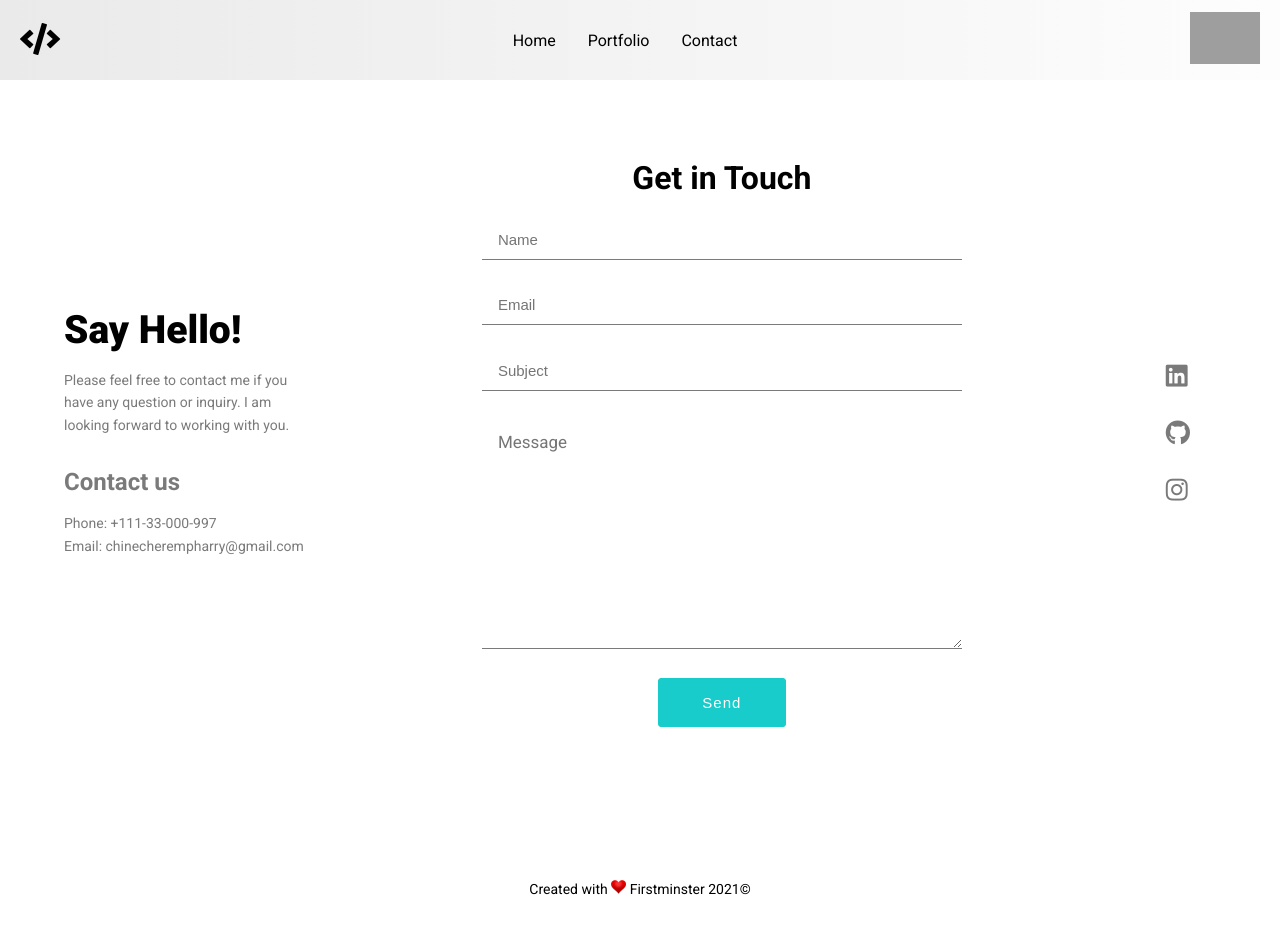
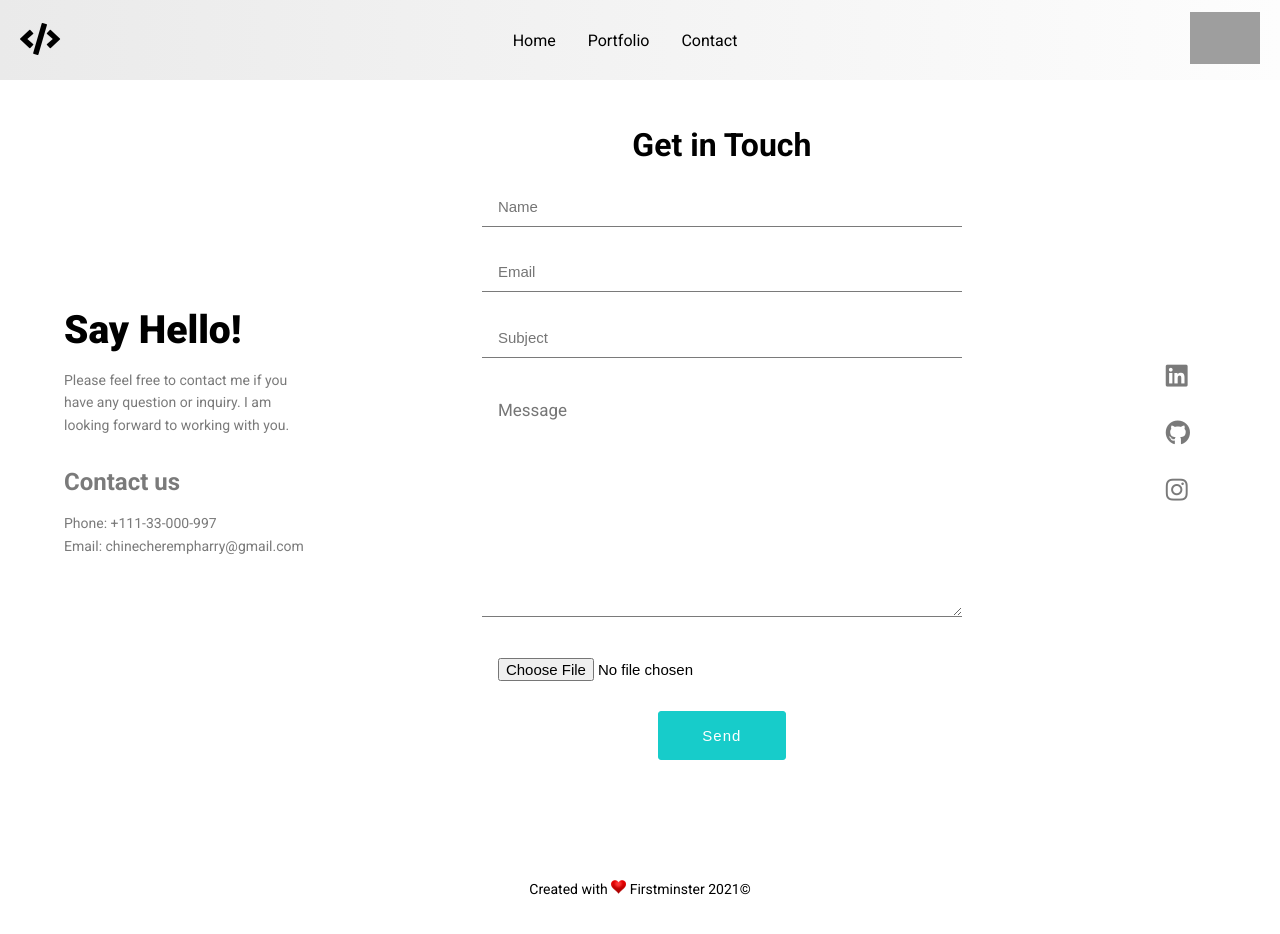
Before and after one commit to firstminster/Portfolio-build, a React (Create React App) app: page /contact in a window 1280 px wide. Shown: the top 934 px of the page. Built offline with nearby package versions, Linux system fonts and the light colour scheme; grey boxes are pictures that could not be loaded.

Commit message:
form setup with netlify

```diff
--- a/src/component/Card/Cards.scss
+++ b/src/component/Card/Cards.scss
@@ -47,7 +47,7 @@
       font-size: 12px;
       font-weight: 700;
       color: $light-color;
-      background-color: $dark-color;
+      background-color: $success-color;
       box-sizing: border-box;
     }
 
--- a/src/pages/Contact/Form.js
+++ b/src/pages/Contact/Form.js
@@ -2,17 +2,33 @@ import React from 'react'
 
 const Form = () => {
   return (
-    <form>
-      <input type='text' id='name' placeholder='Name' />
-      <input type='text' id='email' placeholder='Email' />
-      <input type='text' id='subject' placeholder='Subject' />
+    <form action='POST' data-netlify='true'>
+      <input type='text' name='name' id='name' placeholder='Name' required />
+      <input type='text' name='email' id='email' placeholder='Email' required />
+      <input
+        type='text'
+        name='subject'
+        id='subject'
+        placeholder='Subject'
+        required
+      />
       <textarea
-        name='#'
+        name='message'
         id='message'
         cols='30'
         rows='10'
         placeholder='Message'
+        required
       ></textarea>
+      <input
+        type='file'
+        name='myfile'
+        id='myfile'
+        placeholder='Upload File'
+        rows='7'
+        style={{ border: 'none' }}
+      />
+      <div className='' data-netlify-recaptcha='true'></div>
       <div className='btn-form'>
         <button type='submit' className='btn btn-primary'>
           Send
--- a/src/scss/_config.scss
+++ b/src/scss/_config.scss
@@ -8,7 +8,7 @@ $secondary-color: #1f98f4;
 $linkedin-color: #2867b2;
 $instagram-color: #c13584;
 
-// $success-color: #000000;
+$success-color: #14918f;
 // $danger-color: #000000;
 
 // Functions: returns something.
```
